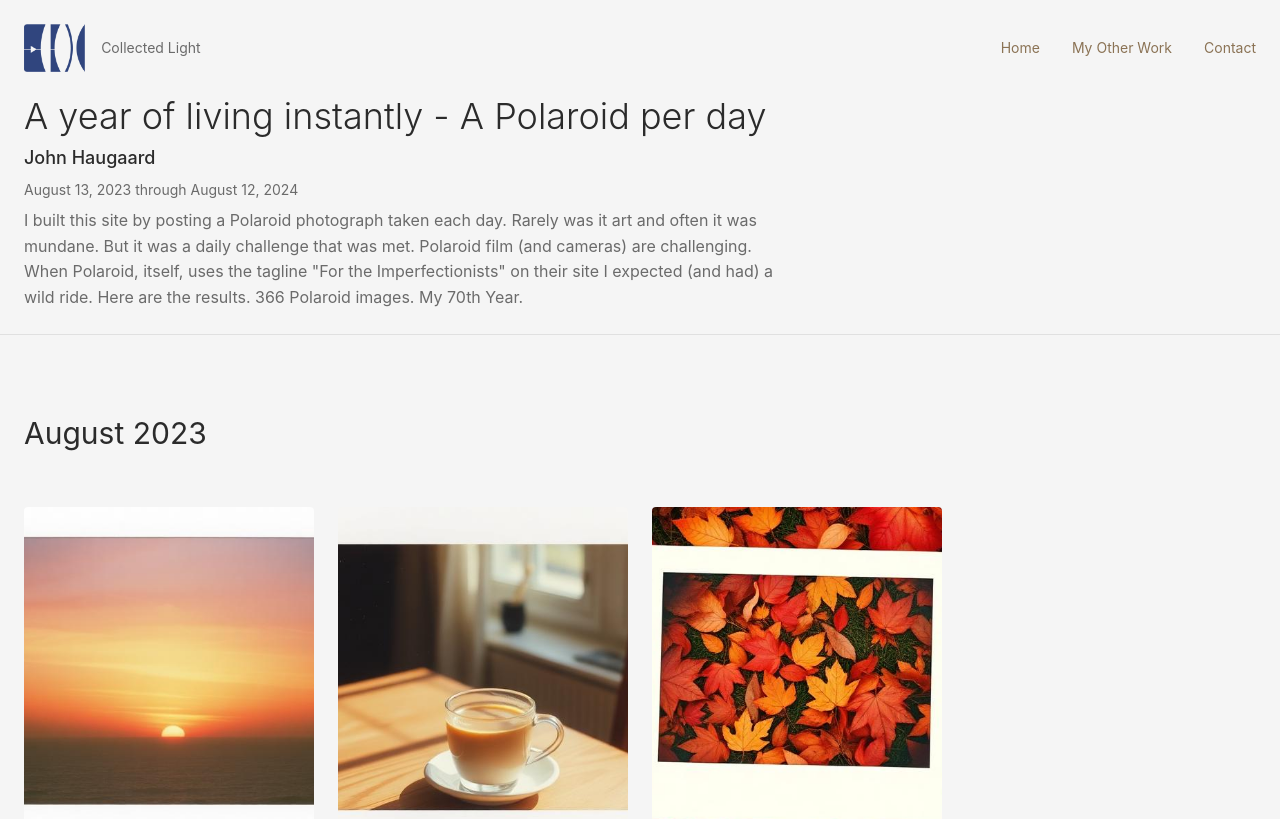
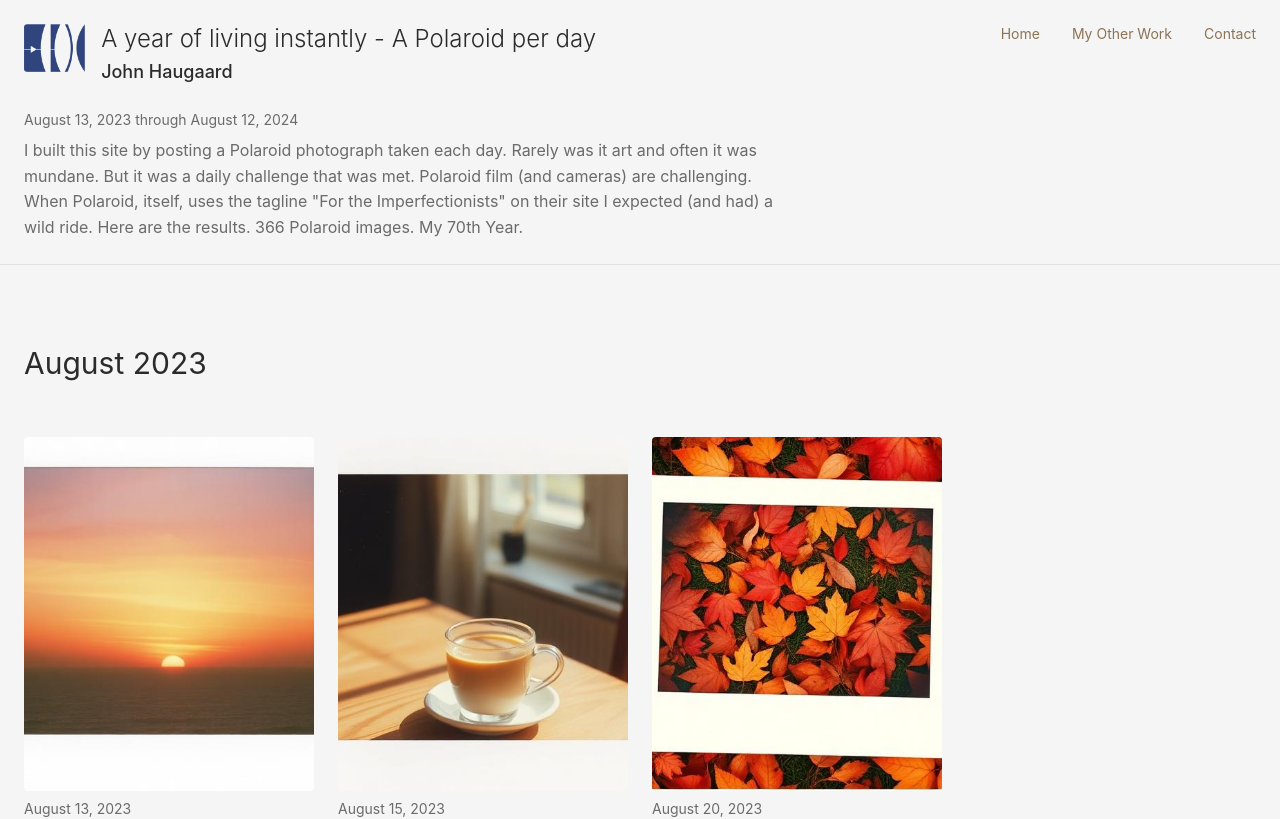
Before and after one commit to JHaugaard/seventy-spark-revive, a React (Vite) app: page / in a window 1280 px wide. Shown: the top 819 px of the page. Built offline with nearby package versions, Linux system fonts and the light colour scheme; the HTML template or start-up script is replaced by a standard one.

Commit message:
Refactor Header component

```diff
--- a/src/components/gallery/Header.tsx
+++ b/src/components/gallery/Header.tsx
@@ -5,14 +5,17 @@ const Header = () => {
   return (
     <header className="sticky top-0 bg-background/95 backdrop-blur-sm z-50 border-b border-border">
       <div className="max-w-[1400px] mx-auto px-6 py-6">
-        <div className="flex justify-between items-center mb-6">
-          <div className="flex items-center gap-4">
+        <div className="flex justify-between items-start mb-6">
+          <div className="flex items-start gap-4">
             <img
               src={logo}
               alt="Collected Light"
-              className="h-12 w-auto"
+              className="h-12 w-auto flex-shrink-0"
             />
-            <div className="text-sm text-muted-foreground">Collected Light</div>
+            <div className="space-y-1">
+              <h1 className="text-2xl font-light text-foreground leading-tight">A year of living instantly - A Polaroid per day</h1>
+              <p className="text-lg font-medium text-foreground">John Haugaard</p>
+            </div>
           </div>
           <nav className="flex gap-8">
             <Link
@@ -36,10 +39,8 @@ const Header = () => {
           </nav>
         </div>
         <div className="space-y-2">
-          <h1 className="text-4xl font-light text-foreground">A year of living instantly - A Polaroid per day</h1>
-          <p className="text-lg font-medium text-foreground">John Haugaard</p>
           <p className="text-sm text-muted-foreground">August 13, 2023 through August 12, 2024</p>
-          <p className="text-muted-foreground mt-4 max-w-3xl">
+          <p className="text-muted-foreground max-w-3xl">
             I built this site by posting a Polaroid photograph taken each day. Rarely was it art and often it was mundane.
             But it was a daily challenge that was met. Polaroid film (and cameras) are challenging. When Polaroid, itself,
             uses the tagline "For the Imperfectionists" on their site I expected (and had) a wild ride. Here are the results.
```
